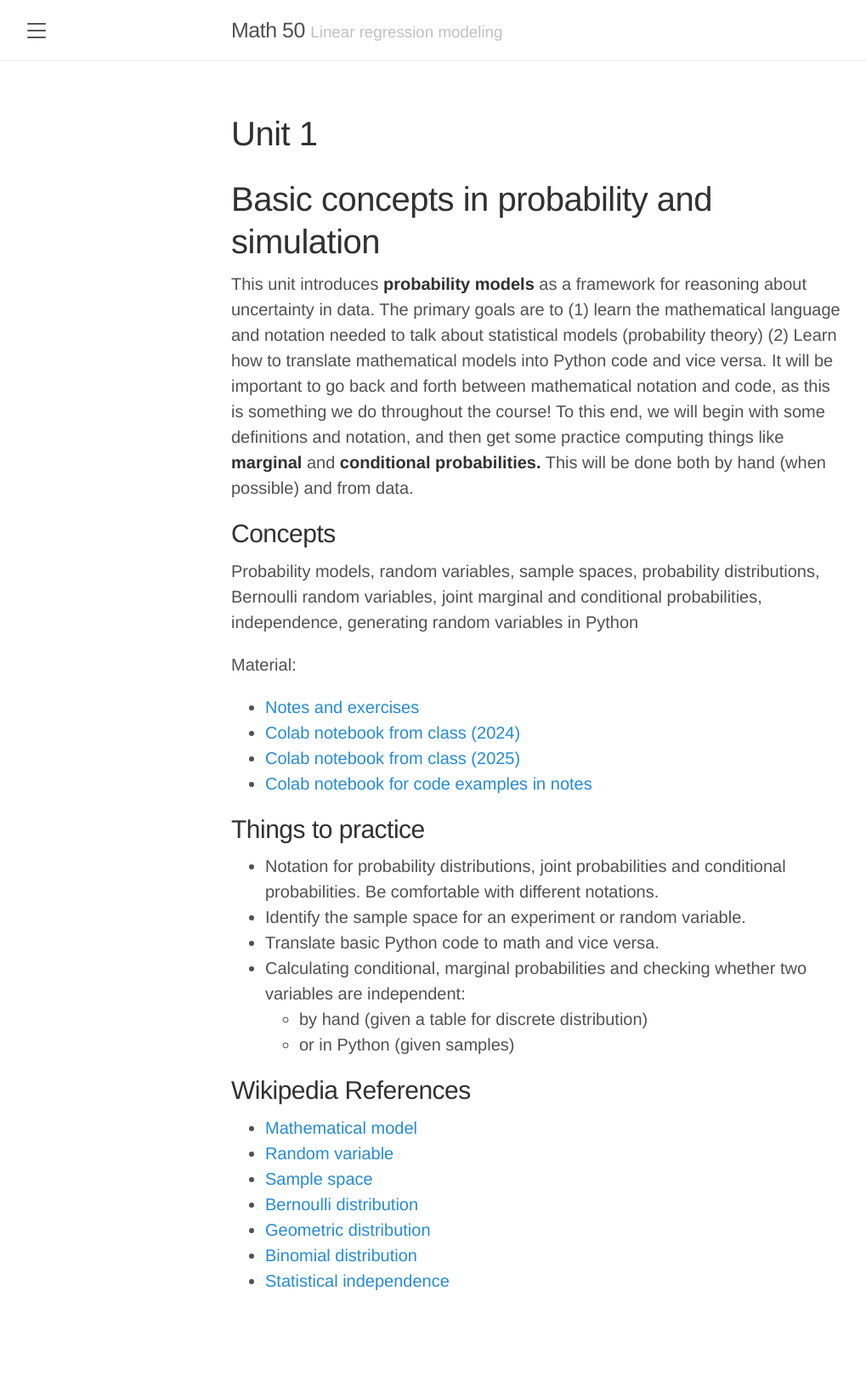
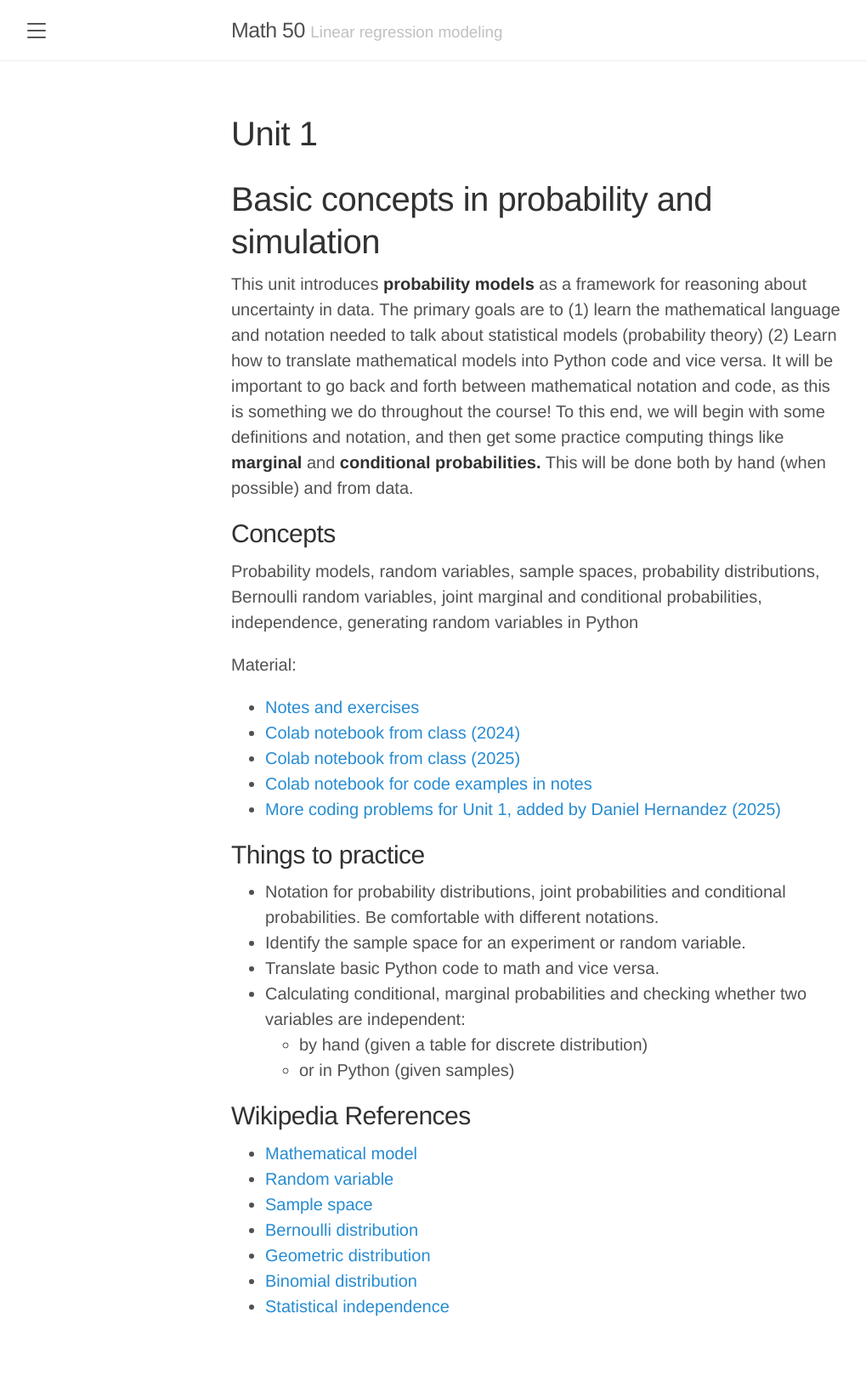
Before and after one commit to elevien/math50_2025, a Jekyll site: the page built from unit1.md, in a window 1280 px wide. Shown: the whole page at 85% size, without its empty margins (8-1027 px from the left). Built offline with Jekyll 4.4.1, drawn with Linux system fonts in a browser that asks for light colours; before the commit the page ends 1602 px from its top, so only the background shows below that.

Commit message:
Add new Unit 1 coding problems Colab notebook - Daniel Hernandezunit1.md
Added a new Google Colab notebook containing extra coding problems for Unit 1. These exercises complement the class notes and previous notebooks, providing additional practice with probability and simulation concepts. Notebook created by Daniel Hernandez.

```diff
--- a/unit1.md
+++ b/unit1.md
@@ -23,6 +23,8 @@ Material:
 - [Colab notebook from class (2024)](https://colab.research.google.com/drive/1COqhCR5zFuxUJZ6MCCFC4ZqBu9iVkdMJ?usp=sharing)
 - [Colab notebook from class (2025)](https://colab.research.google.com/drive/1TJbczFilGLYf5hAH-nqxDJPZ6PABPeLT?usp=sharing)
 - [Colab notebook for code examples in notes](https://colab.research.google.com/drive/1zTVe5CYrYBabzKnQ79ozk_fh0-8mMt1k?usp=sharing)
+- [More coding problems for Unit 1, added by Daniel Hernandez (2025)](https://colab.research.google.com/drive/1-IG7yuGU6zSSW3waHPjwnS81lW176gFj?usp=sharing)
+
 
 ## Things to practice
 
```
